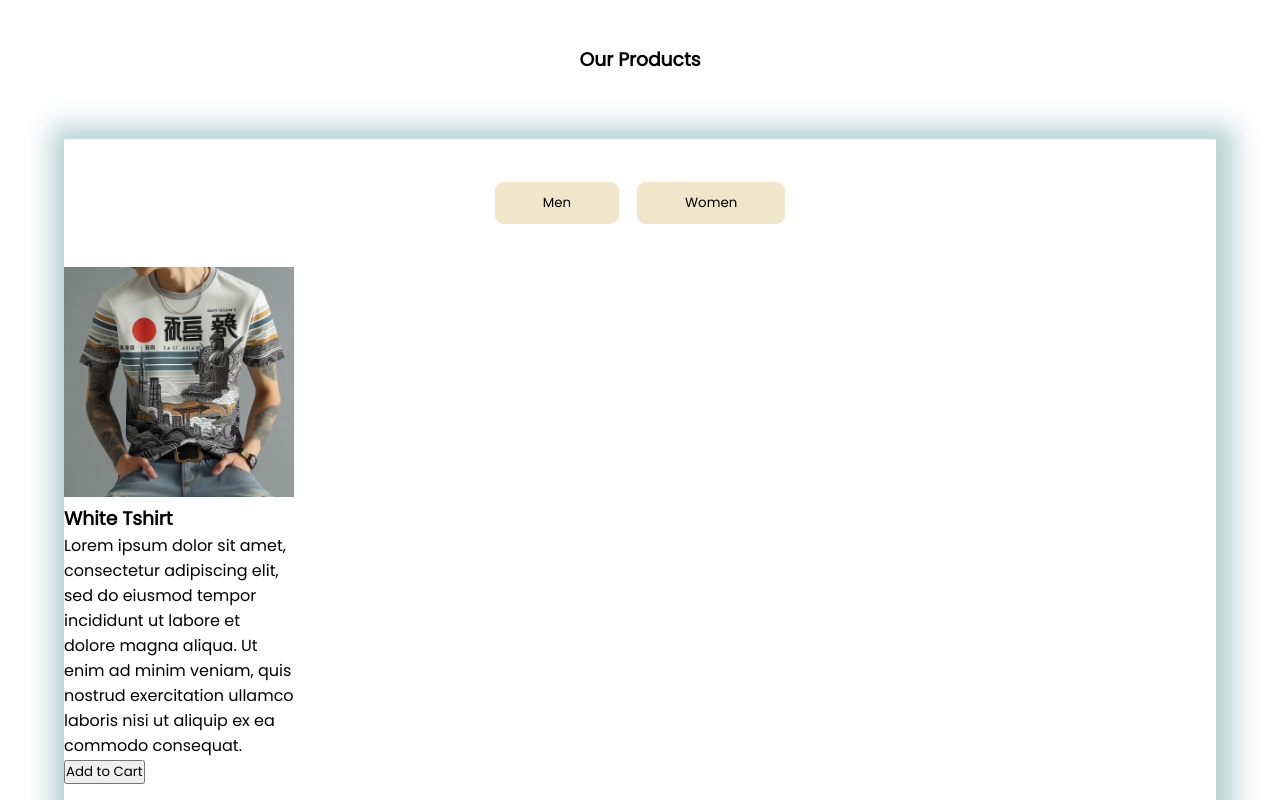
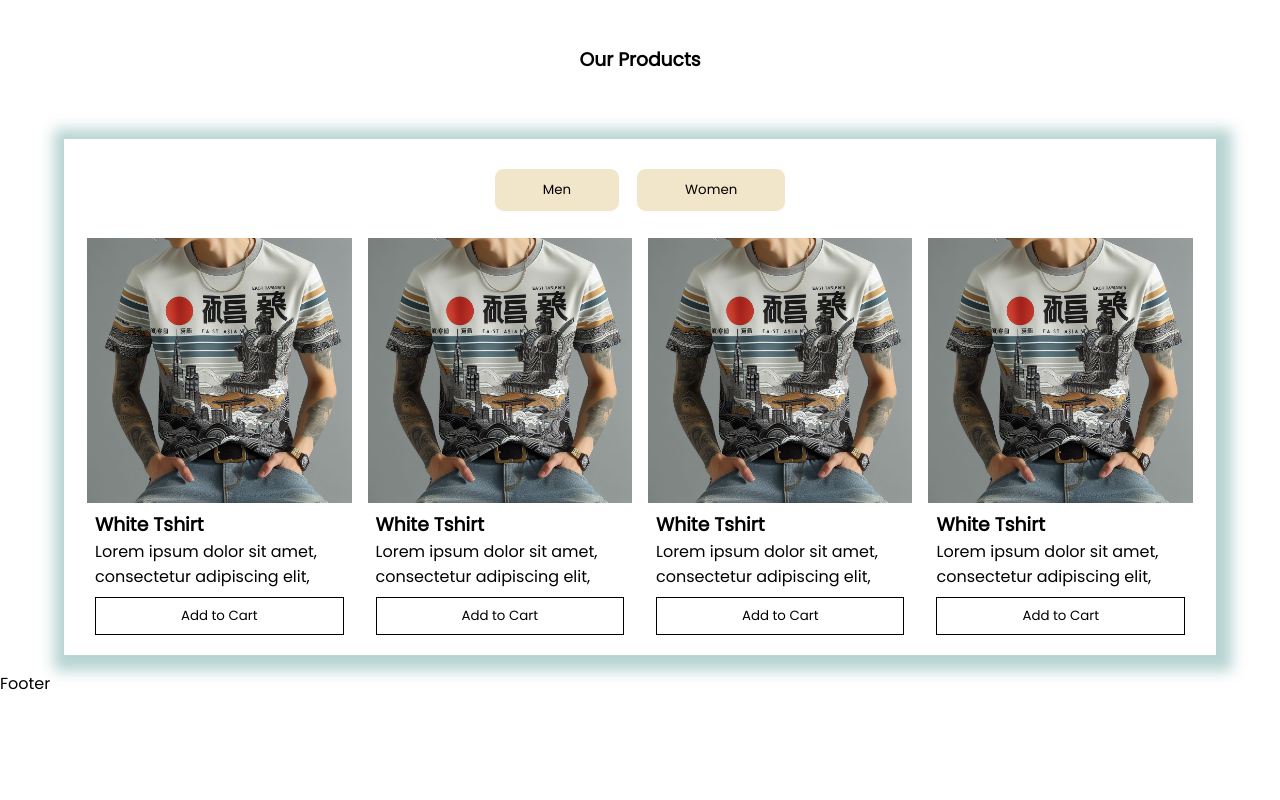
Before and after one commit to Hailekeh22/Cotton-Canvas-T-shirt-Shop-, a React (Vite) app: page / in a window 1280 px wide. Shown: the part 860-1660 px from the top of the page. After the commit the page ends 1556 px from the top, so only its background shows below. Built offline with nearby package versions, Linux system fonts and the light colour scheme.

Commit message:
Style update

```diff
--- a/src/Components/Body/Body.css
+++ b/src/Components/Body/Body.css
@@ -15,10 +15,10 @@
 
 .Products-list{
     width: auto;
-    height: 100vh;
+    height: auto;
     margin: 1rem 5%;
     background-color: #fff;
-    box-shadow: 3px 3px 23px 16px rgba(44, 128, 124, 0.34);
+    box-shadow: 3px 3px 13px 13px rgba(44, 128, 124, 0.34);
     display: flex;
     flex-direction: column;
 }
@@ -28,7 +28,8 @@
     align-items: center;
     justify-content: center;
     width: 100%;
-    height: 8rem;
+    margin-top: .7rem;
+    height: 5rem;
 }
 
 .Item-toogle button {
@@ -74,6 +75,11 @@
         padding: .5rem 2rem;
     }
 }
+@media (max-width:500px) {
+    .Tittle-section{
+    height: 4rem;
+}
+}
 @media (max-width:300px) {
     .Item-toogle button{
         padding: .5rem 1rem;
--- a/src/Components/Body/Card/Card.css
+++ b/src/Components/Body/Card/Card.css
@@ -1,12 +1,56 @@
 .card-container{
     width: 100%;
     height: auto;
+    padding: .5rem 2%;
+    display: grid;
+    grid-template-columns: repeat(4, 1fr);
+    grid-gap: 1rem;
+    margin-top: 0;
 }
 
 .Card-item{
-    width: 20%;
+    width: 100%;
+    transition: .3s ease;
+}
+.Card-item:hover{
+    box-shadow: 2px 2px 2px 2px rgba(143, 133, 133, 0.305);
+
 }
 
 .img-item{
     width: 100%;
 }
+
+.Card-Content{
+    padding: 0 .5rem .8rem .5rem;
+    transition: .3s linear;
+}
+
+
+.addtocart-button{
+    background: none;
+    outline: none;
+    border: 1px solid black;
+    cursor: pointer;
+    padding: .5rem 0 .5rem 0;
+    margin-top: .5rem;
+    width: 100%;
+}
+
+@media (max-width:750px) {
+    .card-container{
+        grid-template-columns: repeat(3, 1fr);
+    }
+}
+
+@media (max-width:550px) {
+    .card-container{
+        grid-template-columns: repeat(2, 1fr);
+    }
+}
+@media (max-width:400px) {
+    .card-container{
+        grid-template-columns: repeat(1, 1fr);
+        grid-gap: 2fr;
+    }
+}
--- a/src/Components/Body/Card/Card.jsx
+++ b/src/Components/Body/Card/Card.jsx
@@ -11,13 +11,38 @@ function Card() {
         </div>
         <div className="Card-Content">
           <h3>White Tshirt</h3>
-          <p>
-            Lorem ipsum dolor sit amet, consectetur adipiscing elit, sed do
-            eiusmod tempor incididunt ut labore et dolore magna aliqua. Ut enim
-            ad minim veniam, quis nostrud exercitation ullamco laboris nisi ut
-            aliquip ex ea commodo consequat.
-          </p>
-          <button>Add to Cart</button>
+          <p>Lorem ipsum dolor sit amet, consectetur adipiscing elit,</p>
+          <button className="addtocart-button">Add to Cart</button>
+        </div>
+      </div>
+      <div className="Card-item">
+        <div className="Card-image">
+          <img className="img-item" src={Img1}></img>
+        </div>
+        <div className="Card-Content">
+          <h3>White Tshirt</h3>
+          <p>Lorem ipsum dolor sit amet, consectetur adipiscing elit,</p>
+          <button className="addtocart-button">Add to Cart</button>
+        </div>
+      </div>
+      <div className="Card-item">
+        <div className="Card-image">
+          <img className="img-item" src={Img1}></img>
+        </div>
+        <div className="Card-Content">
+          <h3>White Tshirt</h3>
+          <p>Lorem ipsum dolor sit amet, consectetur adipiscing elit,</p>
+          <button className="addtocart-button">Add to Cart</button>
+        </div>
+      </div>
+      <div className="Card-item">
+        <div className="Card-image">
+          <img className="img-item" src={Img1}></img>
+        </div>
+        <div className="Card-Content">
+          <h3>White Tshirt</h3>
+          <p>Lorem ipsum dolor sit amet, consectetur adipiscing elit,</p>
+          <button className="addtocart-button">Add to Cart</button>
         </div>
       </div>
     </div>
```
